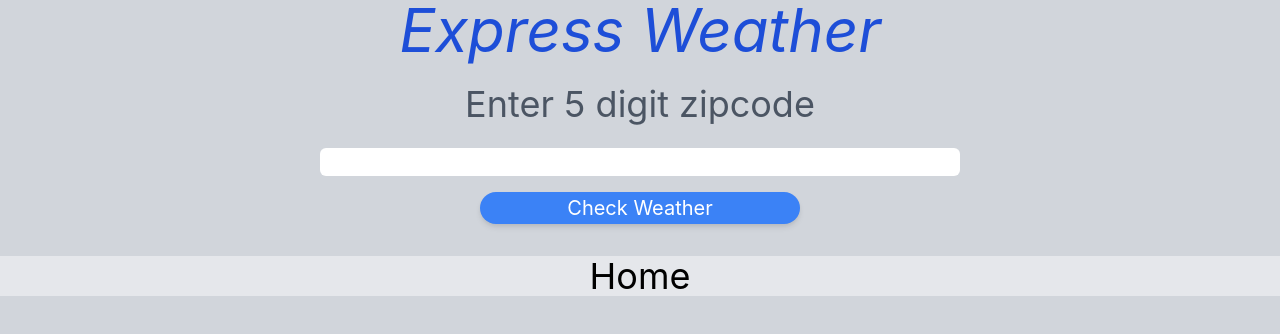
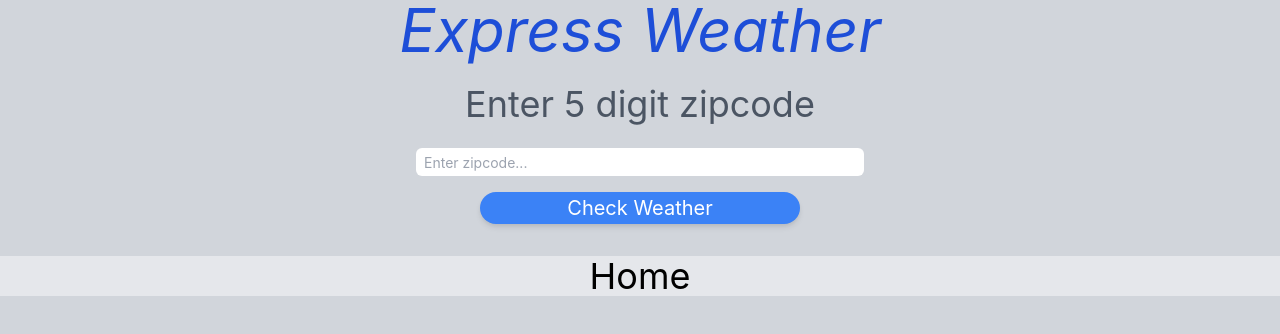
Before and after one commit to Jake-Januszanis/react-weather, a React (Create React App) app in the folder client/: page / in a window 1280 px wide. Shown: the top 334 px of the page. Built offline with nearby package versions, Linux system fonts and the light colour scheme.

Commit message:
Herouku commit

```diff
--- a/client/src/components/form.js
+++ b/client/src/components/form.js
@@ -4,10 +4,10 @@ function Form () {
 
     return(
         <div>
-            <form className="h-auto flex flex-col justify-between items-center" method="POST" action="/">
+            <form className="h-auto flex flex-col justify-center items-center" method="POST" action="/">
                 <label className="text-4xl mb-6 text-gray-600">Enter 5 digit zipcode</label>
-                <input className="w-6/12 h-7 block pl-2 mb-4 sm:text-sm border-gray-300 rounded-md focus:outline-none focus:ring-2 focus:border-blue-300" type='number' name='zipcode' required></input>
-                <button className="w-3/12 h-8 mb-8 text-white text-sm md:text-xl block shadow-md rounded-2xl bg-blue-500 hover:bg-blue-700"  type="submit">Check Weather</button>
+                <input className="max-w-md w-6/12 h-7 block pl-2 mb-4 sm:text-sm border-gray-300 rounded-md focus:outline-none focus:ring-2 focus:border-blue-300" type='number' name='zipcode' placeholder="Enter zipcode..."required></input>
+                <button className="max-w-xs w-3/12 h-8 mb-8 text-white text-sm md:text-xl block shadow-md rounded-2xl bg-blue-500 hover:bg-blue-700"  type="submit">Check Weather</button>
             </form>
 
         </div>
```
Also changed, not shown: 1 other file (tests, documents, lock files or other folders).
